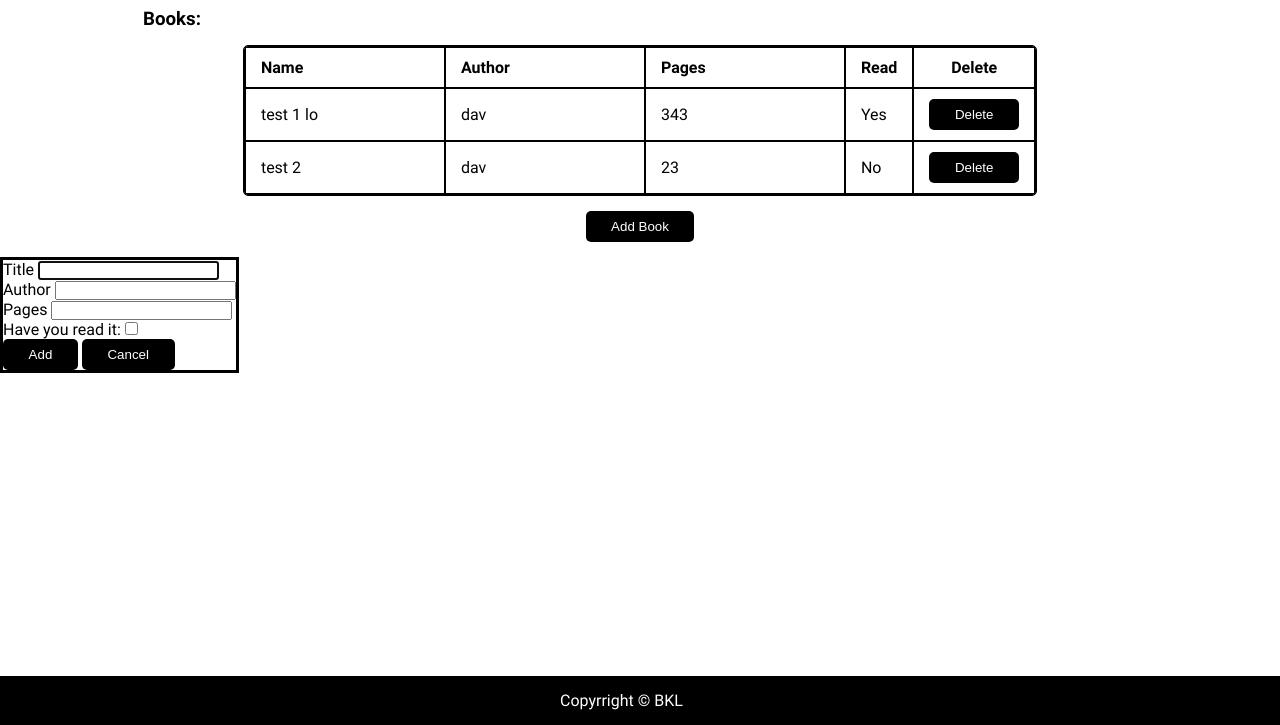
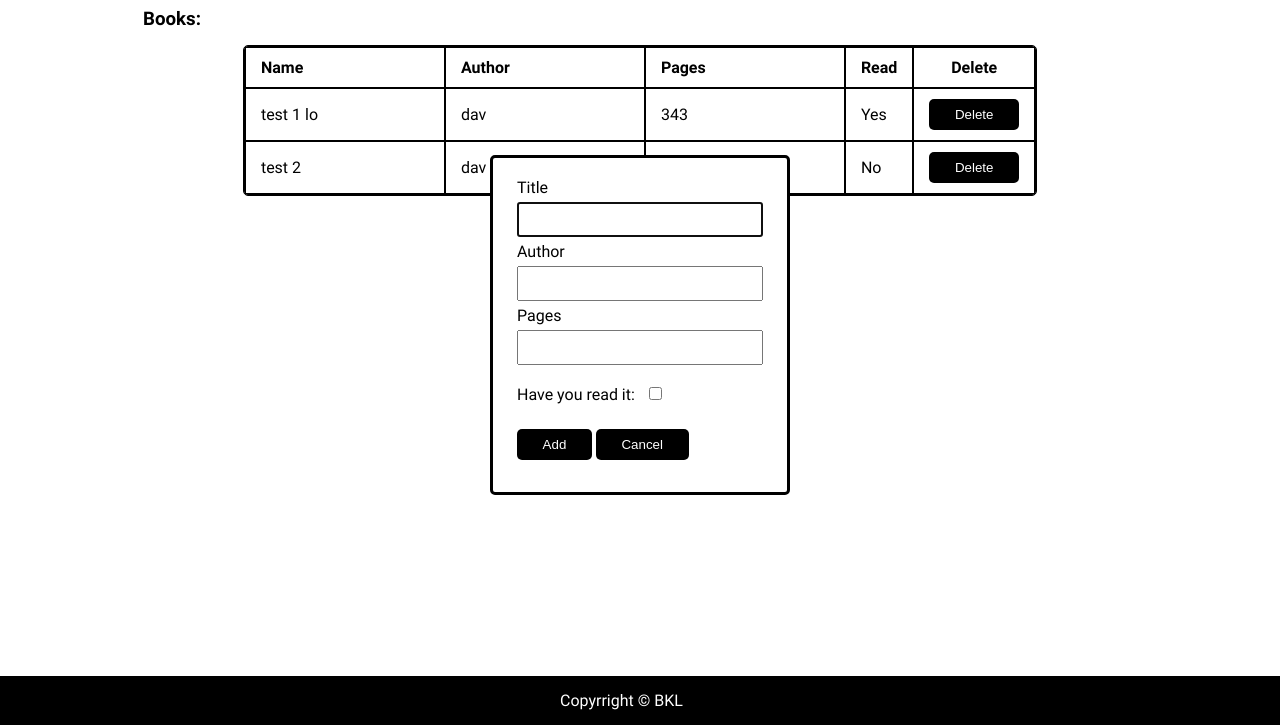
Before and after one commit to rezanej/Odin_Library, a plain HTML site: page index.html in a window 1280 px wide. Shown: the part 75-800 px from the top of the page. Drawn offline with Linux system fonts and the light colour scheme.

Commit message:
Add style to dialog

```diff
--- a/index.html
+++ b/index.html
@@ -67,7 +67,7 @@
                 </div>
                 <div>
                     <button type="button" class="button">Add</button>
-                    <button type="button" class="button">Cancel</button>
+                    <button type="button" class="button" id="cancel">Cancel</button>
                 </div>
             </form>
         </dialog>
--- a/style.css
+++ b/style.css
@@ -92,3 +92,44 @@ th:last-child{
 .button:active{
     background-color: var(--buttonActiveBackgroundColor);
 }
+
+dialog::backdrop{
+    background:#333;
+    opacity: .5;
+}
+dialog{
+    position: absolute;
+    top:50%;
+    left: 50%;
+
+    width: 300px;
+    margin-left: -150px;
+
+    height: 340px;
+    margin-top: -170px;
+    display: flex;
+    flex-direction: column;
+    align-items: center;
+    border-radius: 5px;
+}
+dialog form{
+    margin: 15px;
+}
+
+dialog form label{
+    display: block;
+    padding: 5px 0px;
+}
+dialog form label[for='read']{
+    display: inline-block;
+    padding-right: 10px;
+    padding-top: 20px;
+}
+dialog form input{
+    line-height: 1.5em;
+    font-size: 18px;
+    padding: 2px 5px;
+}
+dialog div:last-child{
+    padding-top: 20px;
+}
```
